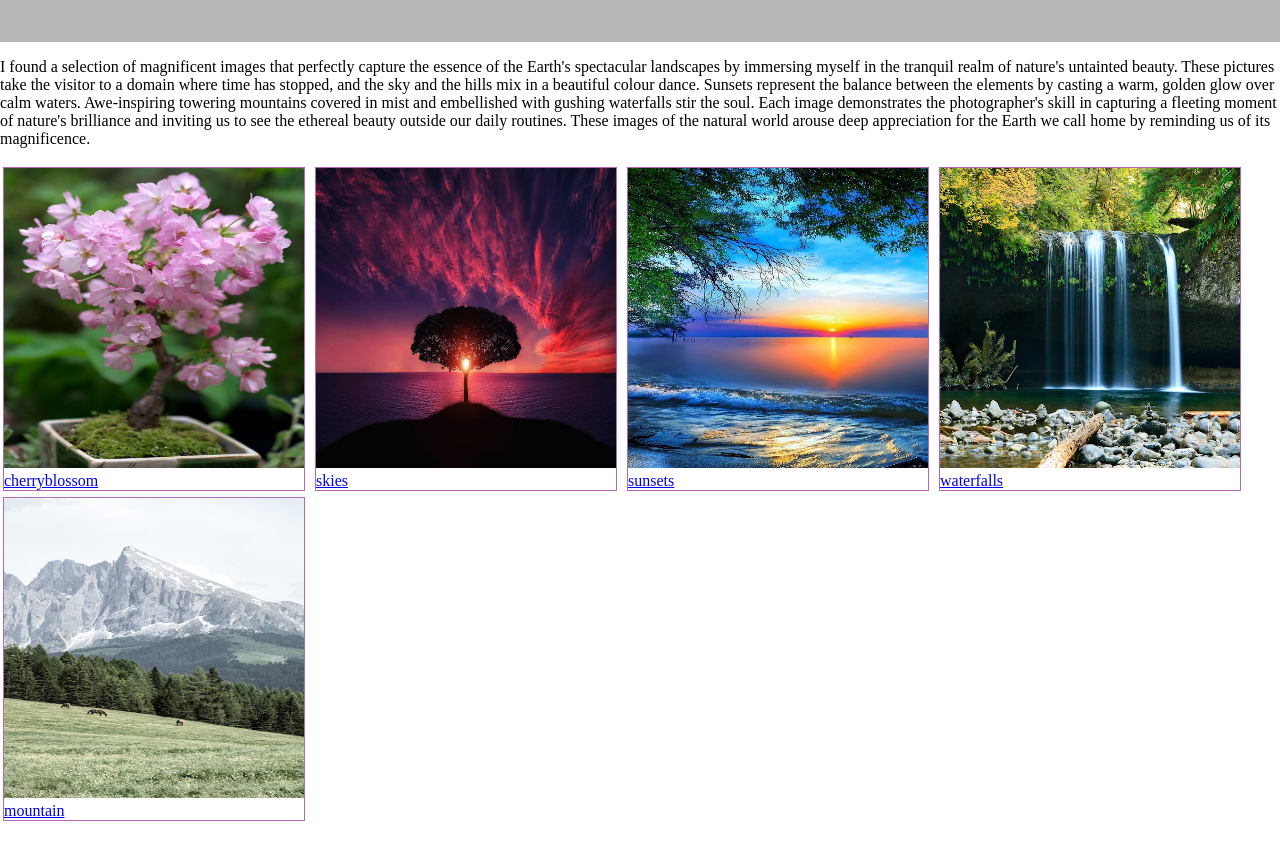
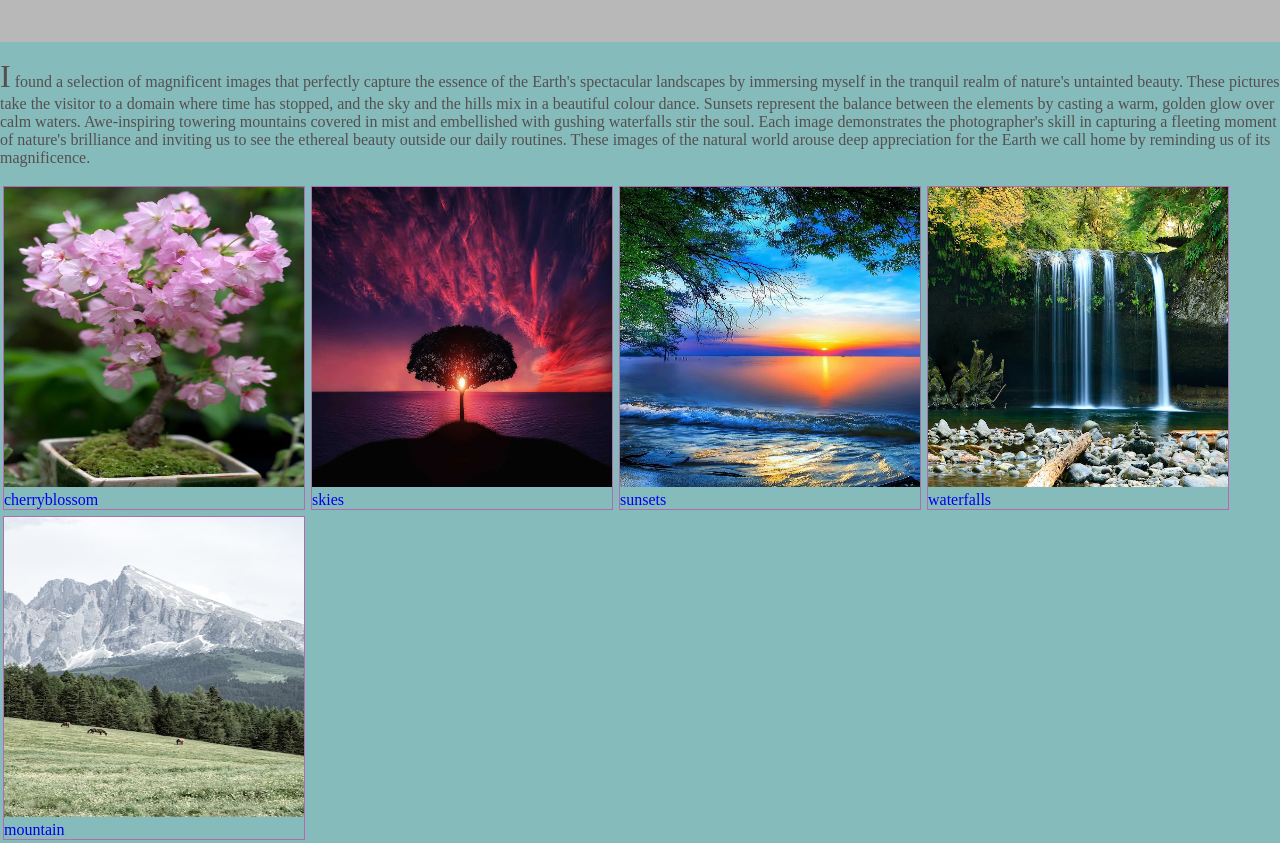
Before and after one commit to titoritzy/IndependentProject2, a plain HTML site: page index.html in a window 1280 px wide. Shown: the part 75-918 px from the top of the page. Drawn offline with Linux system fonts and the light colour scheme.

Commit message:
styled aside and article

```diff
--- a/style.css
+++ b/style.css
@@ -1,8 +1,18 @@
 body{
     margin: 0px;
+    background-color: hsl(180, 28%, 63%)
 }
 
-aside p::first-letter{
+article{
+    color: rgb(85, 79, 79);
+}
+
+div{
+    width: 40%;
+    float: left;
+}
+
+article p::first-letter{
     font-size: 2em;
 
 }
```
